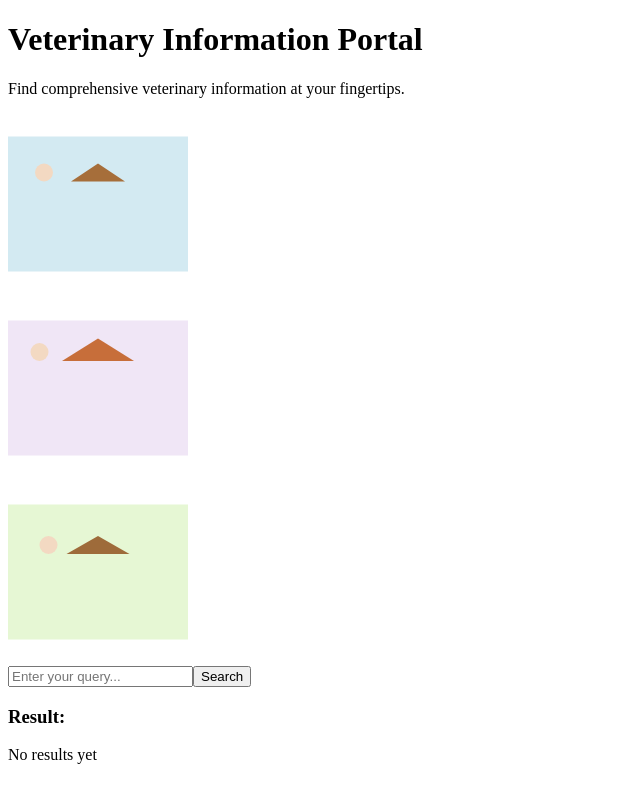
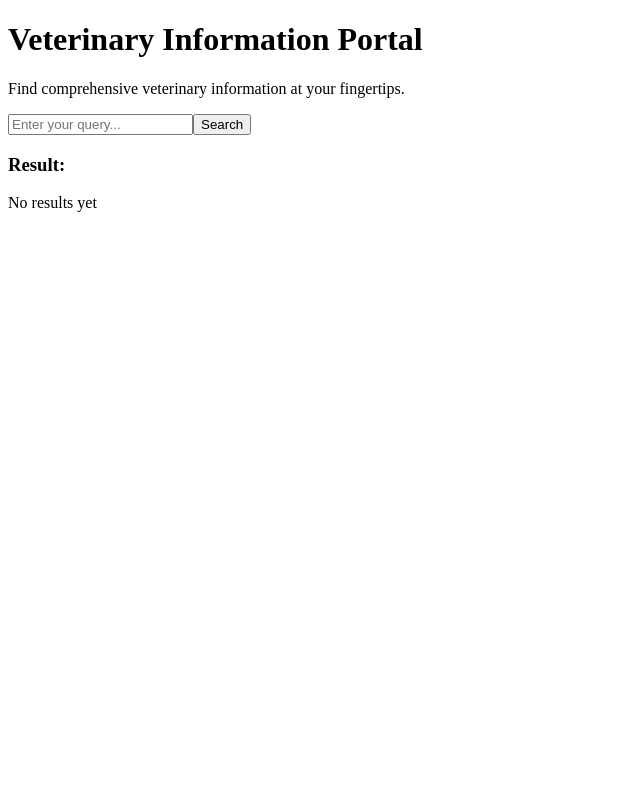
Before and after one commit to hippocratus/vet_hippocratus, a Next.js app: page /test in a window 1280 px wide. Shown: the whole page, without its empty margins (0-640 px from the left). Built offline with nearby package versions, Linux system fonts and the light colour scheme.

Commit message:
Update test.tsx

```diff
--- a/src/pages/test.tsx
+++ b/src/pages/test.tsx
@@ -1,6 +1,6 @@
 "use client";
 
-import React, { useState } from "react";
+import { useState } from "react";
 import { searchVetInfo } from "@/utils/api";
 
 export default function TestPage() {
@@ -22,63 +22,16 @@ export default function TestPage() {
   };
 
   return (
-    <div className="flex flex-col items-center min-h-screen bg-gradient-to-r from-blue-200 via-purple-200 to-pink-200 p-8">
-      {/* Основной контейнер */}
-      <div className="bg-white shadow-2xl rounded-3xl p-10 max-w-4xl w-full text-center">
-        <h1 className="text-4xl font-extrabold text-gray-800">
+    <div className="min-h-screen bg-gradient-to-br from-green-200 via-blue-200 to-purple-200 flex items-center justify-center p-4">
+      <div className="max-w-lg w-full bg-white rounded-3xl shadow-xl p-8">
+        <h1 className="text-3xl font-bold text-center text-gray-800 mb-2">
           Veterinary Information Portal
         </h1>
-        <p className="text-lg text-gray-600 mt-3">
+        <p className="text-gray-500 text-center mb-6">
           Find comprehensive veterinary information at your fingertips.
         </p>
 
-        {/* Блок с SVG-иллюстрациями */}
-        <div className="flex flex-wrap justify-center gap-6 mt-8">
-          {/* Иллюстрация 1 */}
-          <div className="bg-blue-100 p-4 rounded-lg shadow-lg">
-            <svg
-              width="180"
-              height="180"
-              viewBox="0 0 400 300"
-              xmlns="http://www.w3.org/2000/svg"
-            >
-              <rect width="400" height="300" fill="#d3eaf2" />
-              <polygon points="140,100 200,60 260,100" fill="#a66e3a" />
-              <circle cx="80" cy="80" r="20" fill="#f3d9c2" />
-            </svg>
-          </div>
-
-          {/* Иллюстрация 2 */}
-          <div className="bg-purple-100 p-4 rounded-lg shadow-lg">
-            <svg
-              width="180"
-              height="180"
-              viewBox="0 0 400 300"
-              xmlns="http://www.w3.org/2000/svg"
-            >
-              <rect width="400" height="300" fill="#f0e6f6" />
-              <polygon points="120,90 200,40 280,90" fill="#c76e3a" />
-              <circle cx="70" cy="70" r="20" fill="#f3d9c2" />
-            </svg>
-          </div>
-
-          {/* Иллюстрация 3 */}
-          <div className="bg-green-100 p-4 rounded-lg shadow-lg">
-            <svg
-              width="180"
-              height="180"
-              viewBox="0 0 400 300"
-              xmlns="http://www.w3.org/2000/svg"
-            >
-              <rect width="400" height="300" fill="#e6f7d4" />
-              <polygon points="130,110 200,70 270,110" fill="#9e6b3a" />
-              <circle cx="90" cy="90" r="20" fill="#f3d9c2" />
-            </svg>
-          </div>
-        </div>
-
-        {/* Поле поиска */}
-        <div className="flex flex-col md:flex-row gap-4 mt-8">
+        <div className="flex flex-col md:flex-row gap-4 mb-6">
           <input
             type="text"
             value={query}
@@ -99,10 +52,9 @@ export default function TestPage() {
           </button>
         </div>
 
-        {/* Блок с результатами */}
-        <div className="bg-gray-100 rounded-xl p-6 shadow-inner mt-8">
-          <h3 className="text-2xl font-semibold text-gray-800 mb-2">Result:</h3>
-          <p className="text-gray-700 whitespace-pre-wrap">
+        <div className="bg-gray-50 rounded-xl p-6 shadow-inner">
+          <h3 className="text-xl font-semibold text-gray-800 mb-2">Result:</h3>
+          <p className="text-gray-600 whitespace-pre-wrap">
             {response || "No results yet"}
           </p>
         </div>
```
